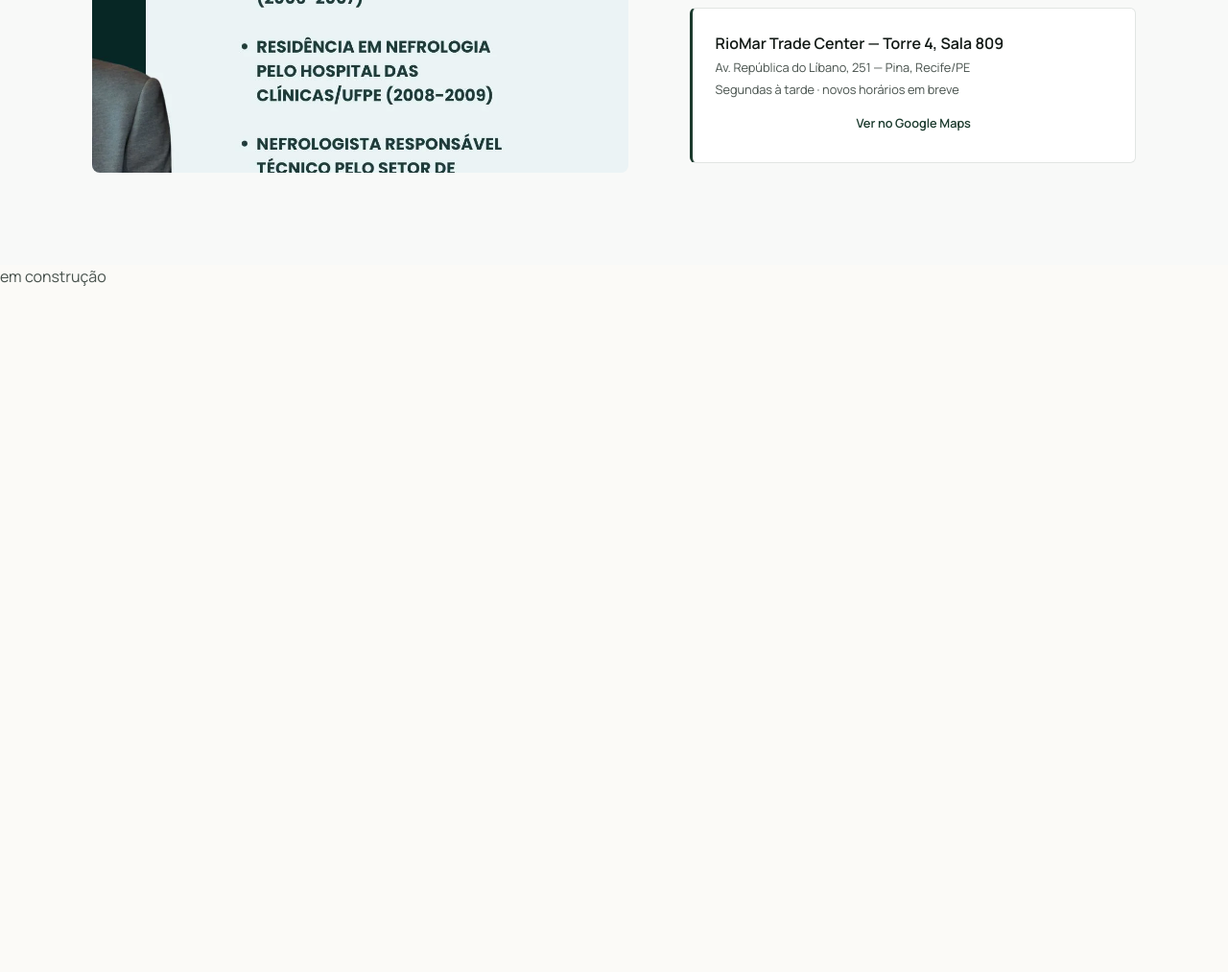
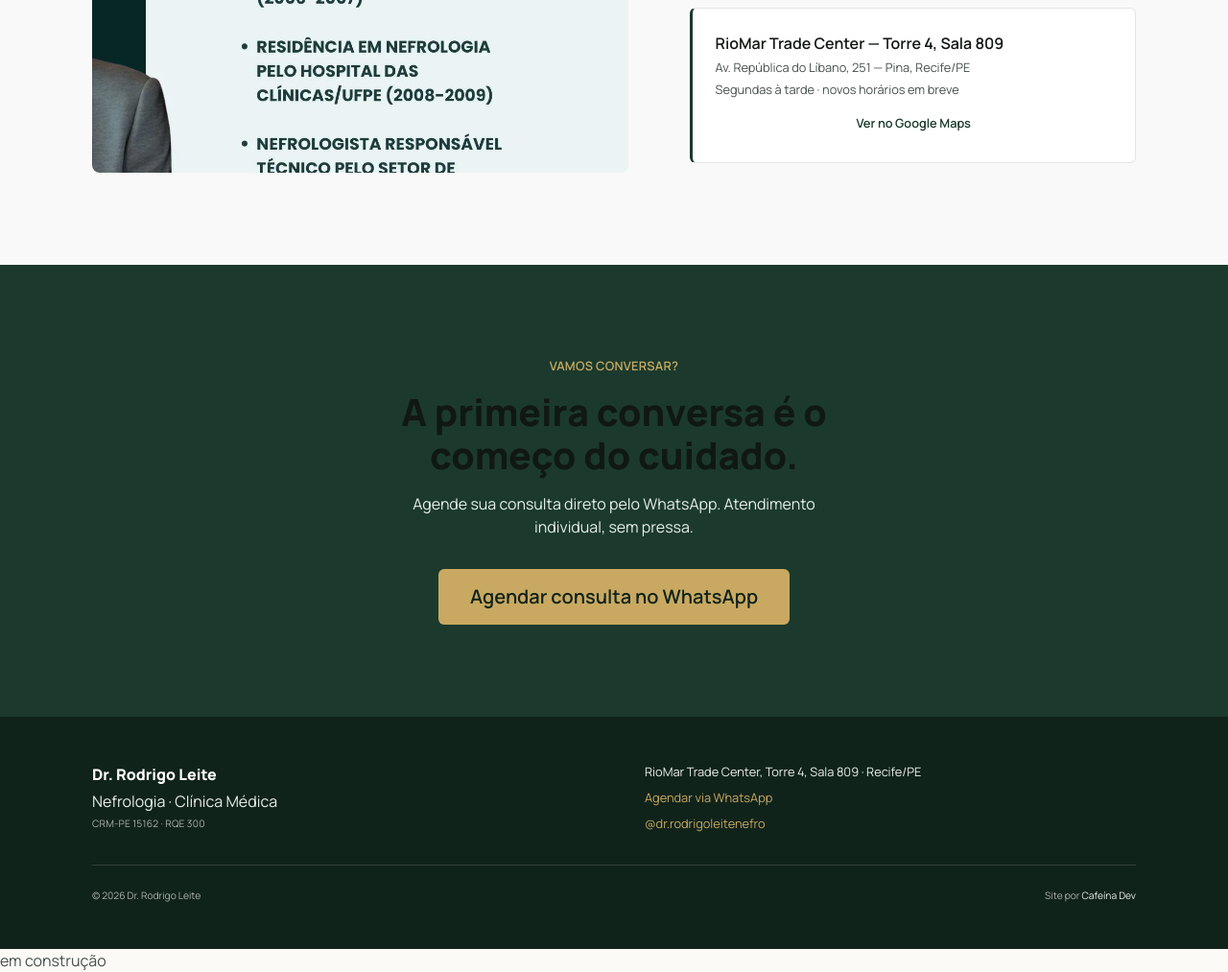
Before and after one commit to thiagoprazeres/rodrigoleitenefro.com.br, a website built with Vite: page src/index.html in a window 1280 px wide. Shown: the part 4467-5480 px from the top of the page at 96% size. Before the commit the page ends 4767 px from the top, so only its background shows below. Built offline with nearby package versions, Linux system fonts and the light colour scheme.

Commit message:
feat(P11): CTA final + footer (#28)
- CTA final em faixa primary-700, botão dourado contrastante
- Footer com identidade (CRM 15162 · RQE 300), <address>, IG e WhatsApp
- Crédito "Site por Cafeína Dev" no rodapé legal

Closes #11

```diff
--- a/src/index.html
+++ b/src/index.html
@@ -185,7 +185,46 @@
           </div>
         </div>
       </section>
+
+      <section class="cta-final" id="agendar" aria-labelledby="cta-headline">
+        <div class="container container--narrow">
+          <div class="cta-final__inner">
+            <p class="cta-final__eyebrow">Vamos conversar?</p>
+            <h2 class="cta-final__headline" id="cta-headline">A primeira conversa é o começo do cuidado.</h2>
+            <p class="cta-final__body">Agende sua consulta direto pelo WhatsApp. Atendimento individual, sem pressa.</p>
+            <a
+              class="btn btn--large cta-final__button"
+              href="https://wa.me/5581993774102?text=Ol%C3%A1%2C%20Dr.%20Rodrigo.%20Gostaria%20de%20agendar%20uma%20consulta."
+              rel="noopener"
+              target="_blank"
+            >
+              Agendar consulta no WhatsApp
+            </a>
+          </div>
+        </div>
+      </section>
     </main>
+
+    <footer class="footer" role="contentinfo">
+      <div class="container">
+        <div class="footer__grid">
+          <div class="footer__identity">
+            <p class="footer__name">Dr. Rodrigo Leite</p>
+            <p class="footer__tagline">Nefrologia · Clínica Médica</p>
+            <p class="footer__crm">CRM-PE 15162 · RQE 300</p>
+          </div>
+          <address class="footer__contact">
+            <span>RioMar Trade Center, Torre 4, Sala 809 · Recife/PE</span>
+            <a href="https://wa.me/5581993774102" rel="noopener" target="_blank">Agendar via WhatsApp</a>
+            <a href="https://www.instagram.com/dr.rodrigoleitenefro/" rel="noopener" target="_blank">@dr.rodrigoleitenefro</a>
+          </address>
+        </div>
+        <div class="footer__legal">
+          <span>© 2026 Dr. Rodrigo Leite</span>
+          <span>Site por <a href="https://cafeina.dev" rel="noopener" target="_blank">Cafeína Dev</a></span>
+        </div>
+      </div>
+    </footer>
     <div id="app"></div>
   </body>
 </html>
--- a/src/styles/_sections.scss
+++ b/src/styles/_sections.scss
@@ -4,3 +4,5 @@
 @forward 'sections/especialidades';
 @forward 'sections/trajetoria';
 @forward 'sections/consultorio';
+@forward 'sections/cta';
+@forward 'sections/footer';
--- /dev/null
+++ b/src/styles/sections/_cta.scss
@@ -0,0 +1,56 @@
+@use '../tokens';
+
+.cta-final {
+  padding-block: tokens.$space-3xl;
+  background: tokens.$color-primary-700;
+  color: tokens.$color-text-inverse;
+
+  @include tokens.respond-above('md') {
+    padding-block: 6rem;
+  }
+}
+
+.cta-final__inner {
+  max-width: 48ch;
+  margin-inline: auto;
+  text-align: center;
+  display: flex;
+  flex-direction: column;
+  gap: tokens.$space-md;
+  align-items: center;
+}
+
+.cta-final__eyebrow {
+  color: tokens.$color-gold-500;
+  font-size: tokens.$font-size-sm;
+  font-weight: tokens.$font-weight-semibold;
+  letter-spacing: tokens.$letter-spacing-wide;
+  text-transform: uppercase;
+  margin: 0;
+}
+
+.cta-final__headline {
+  font-size: tokens.$font-size-2xl;
+  font-weight: tokens.$font-weight-extrabold;
+  line-height: tokens.$line-height-tight;
+  margin: 0;
+
+  @include tokens.respond-above('md') {
+    font-size: tokens.$font-size-3xl;
+  }
+}
+
+.cta-final__body {
+  color: tokens.$color-primary-100;
+  margin: 0;
+}
+
+.cta-final__button {
+  margin-top: tokens.$space-md;
+  background: tokens.$color-gold-500;
+  color: tokens.$color-primary-900;
+
+  &:hover:not(:disabled) {
+    background: tokens.$color-gold-600;
+  }
+}
--- /dev/null
+++ b/src/styles/sections/_footer.scss
@@ -0,0 +1,81 @@
+@use '../tokens';
+
+.footer {
+  background: tokens.$color-primary-900;
+  color: tokens.$color-primary-100;
+  padding-block: tokens.$space-2xl;
+  font-size: tokens.$font-size-sm;
+}
+
+.footer__grid {
+  display: grid;
+  gap: tokens.$space-xl;
+
+  @include tokens.respond-above('md') {
+    grid-template-columns: minmax(0, 1fr) minmax(0, 1fr);
+    gap: tokens.$space-3xl;
+  }
+}
+
+.footer__identity {
+  display: flex;
+  flex-direction: column;
+  gap: tokens.$space-xs;
+}
+
+.footer__name {
+  font-size: tokens.$font-size-md;
+  font-weight: tokens.$font-weight-extrabold;
+  color: tokens.$color-text-inverse;
+  margin: 0;
+}
+
+.footer__tagline {
+  color: tokens.$color-primary-100;
+  margin: 0;
+}
+
+.footer__crm {
+  color: tokens.$color-neutral-400;
+  font-size: tokens.$font-size-xs;
+  letter-spacing: tokens.$letter-spacing-wide;
+  margin: 0;
+}
+
+.footer__contact {
+  display: flex;
+  flex-direction: column;
+  gap: tokens.$space-sm;
+  font-style: normal;
+}
+
+.footer__contact a {
+  color: tokens.$color-gold-500;
+  text-decoration: none;
+
+  &:hover {
+    color: tokens.$color-gold-100;
+    text-decoration: underline;
+  }
+}
+
+.footer__legal {
+  margin-top: tokens.$space-xl;
+  padding-top: tokens.$space-lg;
+  border-top: 1px solid rgba(tokens.$color-primary-100, 0.15);
+  color: tokens.$color-neutral-400;
+  font-size: tokens.$font-size-xs;
+  display: flex;
+  flex-wrap: wrap;
+  gap: tokens.$space-xs;
+  justify-content: space-between;
+}
+
+.footer__legal a {
+  color: tokens.$color-primary-100;
+  text-decoration: none;
+
+  &:hover {
+    text-decoration: underline;
+  }
+}
```
